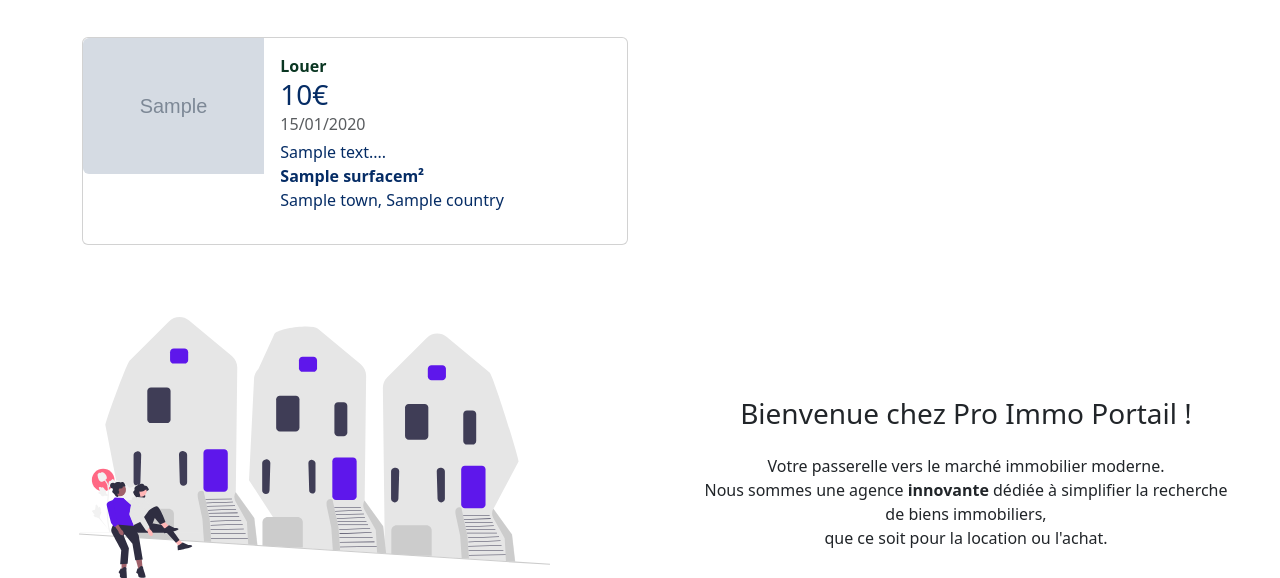
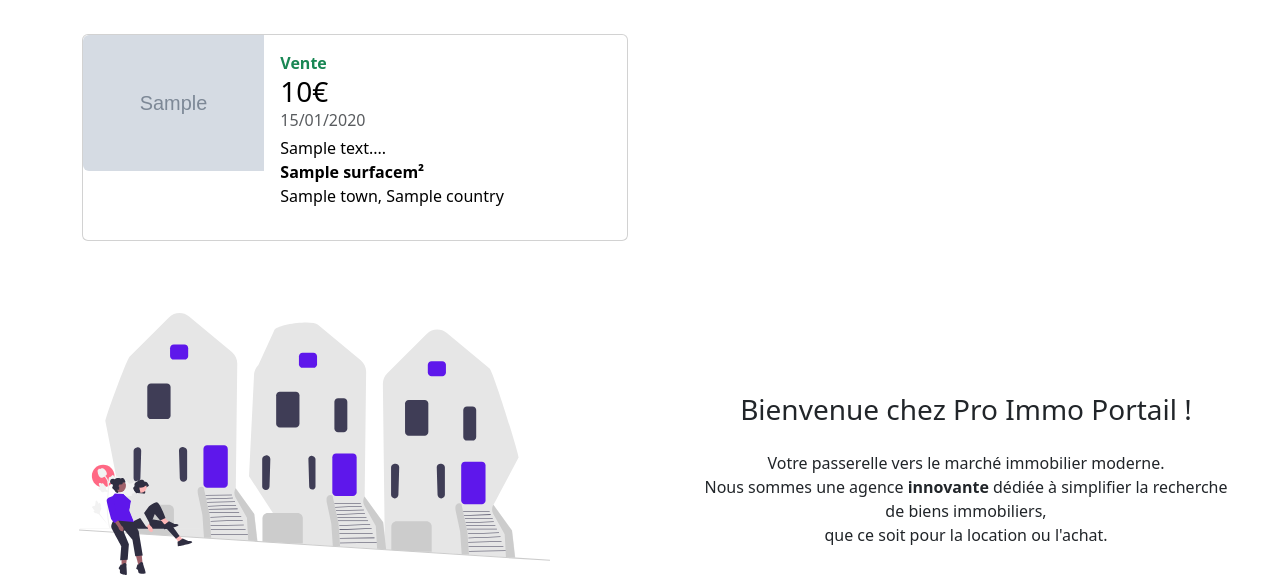
Before and after one commit to marijahavaic/pro-immo-portail, a Symfony app: template templates/home/index.html.twig in a window 1280 px wide. Shown: the part 1287-1865 px from the top of the page. Run offline with Twig, Linux system fonts and the light colour scheme; the template is opened without the code that fills it: most values are stand-ins (such as "Sample title", 1, 10 or a date in 2020); grey boxes marked "Sample" are stand-in pictures; form fields are guessed from the names that the template uses; some libraries are stand-ins or nearby versions.

Commit message:
Style property page

```diff
--- a/src/Form/ContactFormType.php
+++ b/src/Form/ContactFormType.php
@@ -94,7 +94,7 @@
                 ],
             ])
             ->add('Envoyer', SubmitType::class, [
-                'attr' => ['class' => 'btn btn-success rounded-pill']
+                'attr' => ['class' => 'btn btn-primary rounded-pill']
             ]);
     }
 
--- a/src/Form/PropertyType.php
+++ b/src/Form/PropertyType.php
@@ -61,9 +61,9 @@
                 'required' => true,
                 'choices' => [
                     'Choisir...' => null,
-                    'Maison' => 'house',
-                    'Appartement' => 'appartment',
-                    'Château' => 'castle'
+                    'Maison' => 'Maison',
+                    'Appartement' => 'Appartement',
+                    'Château' => 'Château'
                 ],
                 'constraints' => [
                     new NotNull([
--- a/templates/components/navbar.html.twig
+++ b/templates/components/navbar.html.twig
@@ -9,37 +9,56 @@
 			{# Dropdown menu accessible to authenticated users only #}
 			{% if is_granted('IS_AUTHENTICATED_FULLY') %}
 				<div class="dropdown text-end">
-					<div class="mx-3">
+					<div class="mx-3 dropdown ">
 						<p>Vous êtes connecté.e en tant que:</p>
-						<strong class="d-block link-body-emphasis text-decoration-none dropdown-toggle" data-bs-toggle="dropdown" aria-expanded="false">
-							<i class="fa-solid fa-user"></i>
-							{{app.user.firstName}}</strong>
+						<a class="d-block link-body-emphasis text-decoration-none dropdown-toggle cursor-pointer" data-bs-toggle="dropdown" aria-expanded="false">
+
+							<span class="rounded-pill">
+								<i class="fa-solid fa-user pe-2 purple"></i>
+
+								{{app.user.firstName}}</span>
+
+						</a>
 
 						<ul
 							class="dropdown-menu me-auto">
 							{# Show dashboard to ADMIN ONLY #}
 							{% if is_granted('ROLE_ADMIN') %}
 								<li>
-									<a class="dropdown-item" href={{ path('admin')}} class="nav-link active">Dashboard</a>
+									<a class="dropdown-item" href={{ path('admin')}} class="nav-link active">
+										<i class="fa-solid fa-table-columns pe-2 purple"></i>Dashboard</a>
+
 								</li>
 							{% endif %}
 							{# Show favorites to USER, PRO and ADMIN #}
 							{% if is_granted('ROLE_USER') %}
 								<li>
-									<a class="dropdown-item" href={{ path('app_favorite')}} class="nav-link active">Mes favoris</a>
+									<a class="dropdown-item" href={{ path('app_favorite')}} class="nav-link active">
+										<i class="fa-solid fa-heart pe-2 purple"></i>Mes favoris</a>
+
+
 								</li>
 							{% endif %}
 							{# Show Crete announcment to PRO and ADMIN #}
 							{% if is_granted('ROLE_PRO') %}
 								<li>
-									<a class="dropdown-item" href={{ path('app_property_new')}} class="nav-link active">Déposer une nouvelle annonce</a>
+									<a class="dropdown-item" href={{ path('app_property_new')}} class="nav-link active">
+										<i class="fa-solid fa-plus pe-2 purple"></i>Déposer une nouvelle annonce</a>
+
+
 								</li>
 							{% endif %}
 							<li>
-								<a class="dropdown-item" href={{ path('app_reset_password')}} class="nav-link active">Changer mon mot de passe</a>
+								<a class="dropdown-item" href={{ path('app_reset_password')}} class="nav-link active">
+									<i class="fa-solid fa-gear pe-2 purple"></i>Changer mon mot de passe</a>
+
+
 							</li>
 							<li class="nav-item">
-								<a class="dropdown-item" href={{ path('app_logout')}} class="nav-link active">Déconnexion</a>
+								<a class="dropdown-item" href={{ path('app_logout')}} class="nav-link active">
+									<i class="fa-solid fa-right-from-bracket pe-2 purple"></i>Déconnexion</a>
+
+
 							</li>
 						</div>
 					{% else %}
--- a/templates/components/propertyCard.html.twig
+++ b/templates/components/propertyCard.html.twig
@@ -1,14 +1,21 @@
 <div class="col-md-6 col-sm-12 pt-3">
-	<div class="card mb-3">
-		<a href={{ path('app_property_show', {'id': property.id} ) }} class="text-decoration-none text-primary-emphasis">
+	<div class="card mb-3 propertyCard">
+		<a href={{ path('app_property_show', {'id': property.id} ) }} class="link-body-emphasis text-decoration-none">
+
 			<div class="row g-0">
 				<div class="col-md-4">
 					<img class="img-fluid rounded-start" src={{asset(property.photo)}} alt='{{property.title}} image'>
 				</div>
 				<div class="col-md-8">
 					<div class="card-body">
-						<strong class="d-inline-block mb-0 text-success-emphasis">Louer</strong>
-						<h3 class="mb-0">{{property.price}}€</h3>
+						<strong class="d-inline-block mb-0 text-success-emphasis">
+							{% if property.isRent == true%}
+								<span class="text-warning">Location</span>
+							{% else %}
+								<span class="text-success">Vente</span>
+							{% endif %}
+						</strong>
+						<h3 class="mb-0 purple">{{property.price}}€</h3>
 						<div class="mb-1 text-body-secondary">{{property.createdAt|date('d/m/Y')}}</div>
 						<p class="mb-auto">{{property.description|slice(0,45)}}...</p>
 						<div>
--- a/templates/components/stimulus.html.twig
+++ b/templates/components/stimulus.html.twig
@@ -1,3 +1,3 @@
 
-		<h1 class="text-center mt-4 display-3">Avec Pro Immo Portail, vous trouverez</h1>
-		<span class="text-center mt-4 display-3 justify-content-center" {{ stimulus_controller('symfony/ux-typed', { strings: [ 'la maison familiale idéale !', 'l\'appartement de vos rêves !', 'votre coup de coeur immobilier !', 'votre résidence secondaire !'], loop: true, showCursor: true, cursorChar: '|' })}}></span>
+		<h1 class="text-center mt-5 display-5">Avec Pro Immo Portail, vous trouverez</h1>
+		<span class="text-center mt-3 display-3 justify-content-center purple" {{ stimulus_controller('symfony/ux-typed', { strings: [ 'la maison familiale idéale !', 'l\'appartement de vos rêves !', 'votre coup de coeur immobilier !', 'votre résidence secondaire !'], loop: true, showCursor: true, cursorChar: '|' })}}></span>
--- a/templates/favorite/index.html.twig
+++ b/templates/favorite/index.html.twig
@@ -1,6 +1,6 @@
 {% extends 'base.html.twig' %}
 
-{% block title %}Hello FavoriteController!
+{% block title %}Pro Immo Portail | Mes Favoris
 {% endblock %}
 
 {% block body %}
--- a/templates/home/index.html.twig
+++ b/templates/home/index.html.twig
@@ -16,7 +16,7 @@
 
 {# LIST OF PROPERTIES SECTION #}
 <div class="property-list container row mx-auto p-0 mb-4">
-	<h2 class="text-center display-4 mb-4">Les biens disponibles:</h2>
+	<h2 class="text-center display-4 mb-4">Les biens disponibles</h2>
 
 	<div class="container row mx-auto p-0">
 		{% for property in properties %}
```
Also changed, not shown: assets/styles/app.css (+16 -0 lines), templates/property/show.html.twig (+16 -4 lines).
